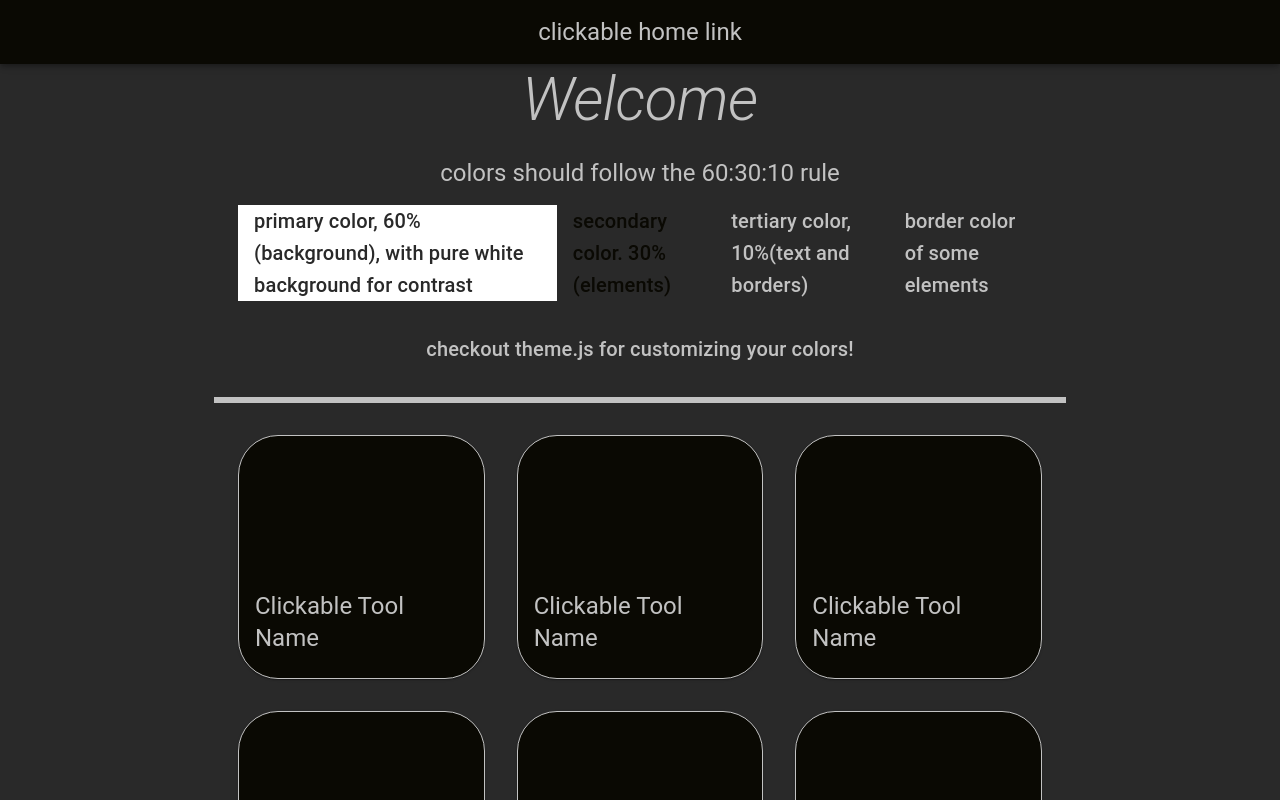
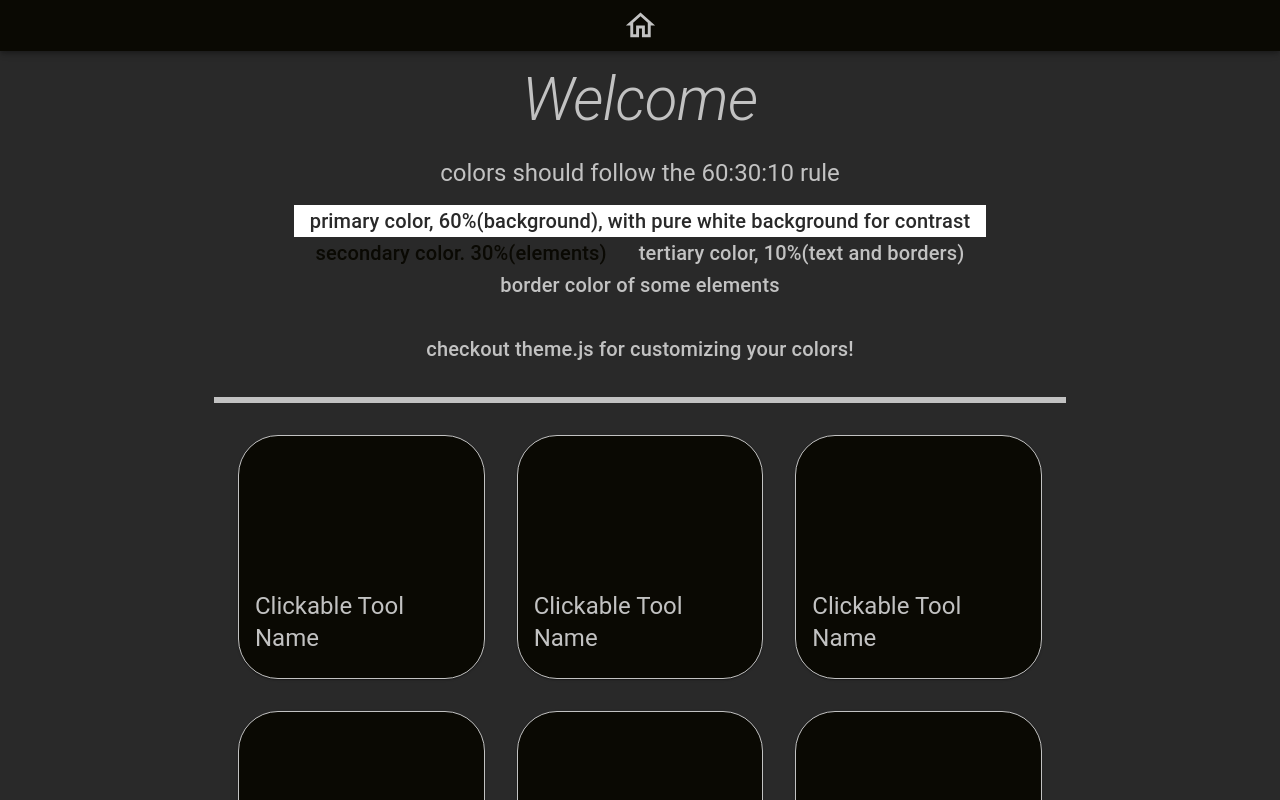
Before and after one commit to jrapich/work-tools, a React (Vite) app in the folder client/: page / in a window 1280 px wide. Shown: the top 800 px of the page. Built offline with nearby package versions, Linux system fonts and the light colour scheme.

Commit message:
added simple home icon to appbar

```diff
--- a/client/src/app/pages/Home.jsx
+++ b/client/src/app/pages/Home.jsx
@@ -19,7 +19,12 @@ export default function Home() {
   return (
     <>
       <section>
-        <Container maxWidth="md">
+        <Container
+          maxWidth="md"
+          sx={{
+            mt: 8,
+          }}
+        >
           <Container>
             <Typography component="h1" variant="h2" align="center" gutterBottom>
               <i>Welcome</i>
@@ -31,7 +36,7 @@ export default function Home() {
               sx={{
                 display: "flex",
                 justifyContent: "center",
-                flexWrap: "nowrap",
+                flexWrap: "wrap",
               }}
             >
               <Typography
@@ -42,7 +47,8 @@ export default function Home() {
                   backgroundColor: theme.palette.white.main,
                 }}
               >
-                {theme.palette.primary.desc}, with pure white background for contrast
+                {theme.palette.primary.desc}, with pure white background for
+                contrast
               </Typography>
               <Typography
                 variant="h6"
--- a/client/src/app/theme.js
+++ b/client/src/app/theme.js
@@ -9,16 +9,16 @@ const colors = {
   spaceCadetBlue: "#27293f",
   deepSkyBlue: "#00B7FF",
   tangBlue: "#2B5BCC",
-  royalBlue:"#4672D8",
+  royalBlue: "#4672D8",
   onyx: "#666666",
   jetGrey: "#292929",
   raisinBlack: "#181d27",
-  backgroundBlack:"#0A0903",
+  backgroundBlack: "#0A0903",
   flame: "#EB5F2D",
-  darkOrangeRed:"#FF0000",
+  darkOrangeRed: "#FF0000",
   darkerOrange: "#FF4800",
   darkOrange: "#FF6000",
-  brightOrange:"#FF8200",
+  brightOrange: "#FF8200",
   apricot: "#FCCDAD",
   orangeYellow: "#FFC100",
   pureWhite: "#FFFFFF",
@@ -32,7 +32,7 @@ let theme = createTheme({
     // },
     background: {
       main: colors.backgroundBlack,
-      desc: "background color, background black"
+      desc: "background color, background black",
     },
     primary: {
       main: colors.jetGrey,
@@ -71,7 +71,7 @@ theme = createTheme(theme, {
         },
       },
     },
-    MuiToolbar: {
+    MuiAppBar: {
       styleOverrides: {
         root: {
           color: theme.palette.tertiary.main,
@@ -84,6 +84,13 @@ theme = createTheme(theme, {
         root: {
           borderTop: `solid ${theme.palette.tertiary.main}`,
           borderBottom: `solid ${theme.palette.tertiary.main}`,
+        },
+      },
+    },
+    MuiSvgIcon: {
+      styleOverrides: {
+        root: {
+          color: theme.palette.tertiary.main,
         },
       },
     },
--- a/client/src/global/components/Header.jsx
+++ b/client/src/global/components/Header.jsx
@@ -1,5 +1,7 @@
 import { AppBar, Toolbar, Typography, Container } from "@mui/material";
 import { Link } from "react-router-dom";
+import HomeOutlinedIcon from "@mui/icons-material/HomeOutlined";
+
 //make link comp
 //onclick: navigate to /, or
 //button or link inside header, to /, or
@@ -7,14 +9,14 @@ import { Link } from "react-router-dom";
 export default function Header() {
   return (
     <>
-      <AppBar position="sticky">
-        <Toolbar>
-          <Container>
-            <Typography variant="h5" color="inherit" align="center" noWrap>
-              clickable home link
-            </Typography>
-          </Container>
-        </Toolbar>
+      <AppBar position="fixed">
+        <Container sx={{ pt: 1 }}>
+          <Typography variant="h5" color="inherit" align="center" noWrap>
+            <Link to={"/"}>
+              <HomeOutlinedIcon fontSize="large" />
+            </Link>
+          </Typography>
+        </Container>
       </AppBar>
     </>
   );
```
